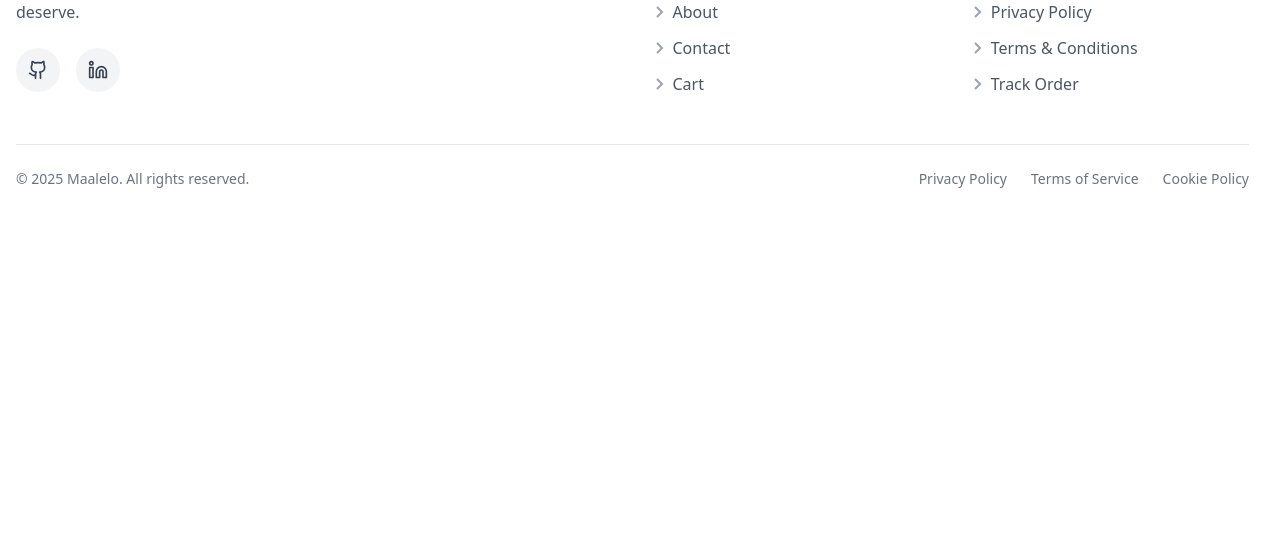
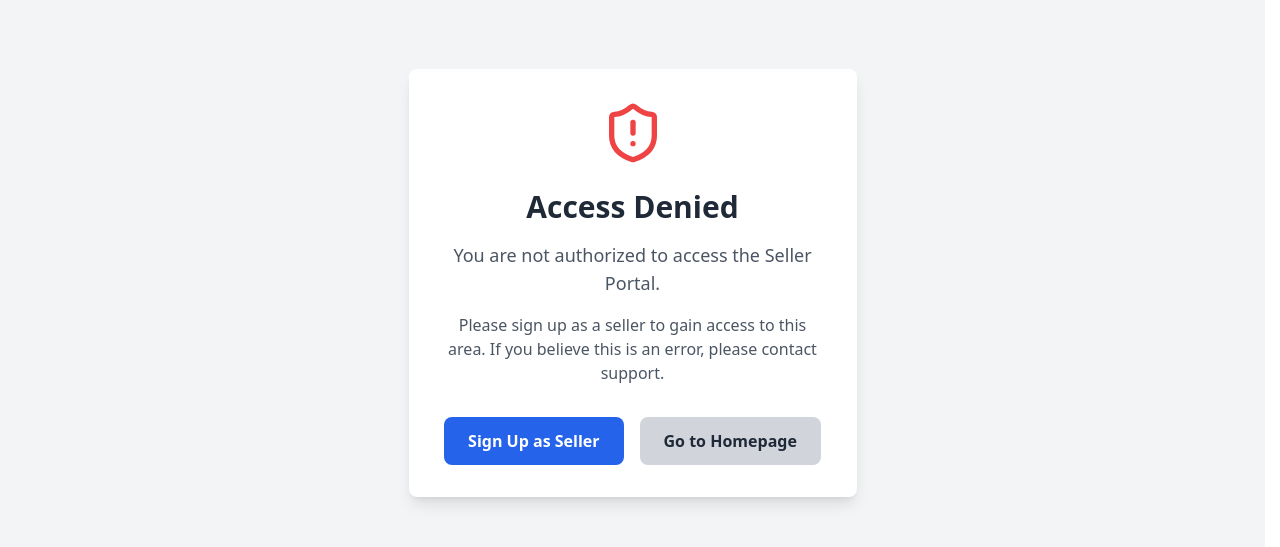
Before and after one commit to pranavsuriya-sr/stocklyn, a React (Vite) app in the folder apps/frontend/: page /seller/unauthorized in a window 1280 px wide. Shown: the part 165-712 px from the top of the page. Built offline with nearby package versions, Linux system fonts and the light colour scheme; no server answers.

Commit message:
update SellerProtectedPage to redirect unauthorized users to a dedicated UnauthorizedPage; add UnauthorizedPage component for improved user feedback and navigation options

```diff
--- a/apps/frontend/src/pages/protected/seller-protected-page.tsx
+++ b/apps/frontend/src/pages/protected/seller-protected-page.tsx
@@ -31,8 +31,8 @@ const SellerProtectedPage = ({ children }: { children: React.ReactNode }) => {
     return <Navigate to="/seller/dashboard" replace />;
   }
 
-  if (!user || user.role !== "seller") {
-    return <Navigate to="/seller/login" replace />;
+  if (user && user.role !== "seller") {
+    return <Navigate to="/seller/unauthorized" replace />;
   }
 
   return <>{children}</>;
--- /dev/null
+++ b/apps/frontend/src/pages/unauthorized/unauthorized-page.tsx
@@ -0,0 +1,43 @@
+import { ShieldAlert } from "lucide-react";
+import React from "react";
+import { useNavigate } from "react-router-dom";
+
+const UnauthorizedPage: React.FC = () => {
+  const navigate = useNavigate();
+
+  const handleSignUp = () => {
+    navigate("/seller/signup");
+  };
+
+  return (
+    <div className="min-h-screen flex flex-col items-center justify-center bg-gray-100 p-4 pt-28">
+      <div className="bg-white shadow-lg rounded-lg p-8 max-w-md w-full text-center">
+        <ShieldAlert className="mx-auto h-16 w-16 text-red-500 mb-6" />
+        <h1 className="text-3xl font-bold text-gray-800 mb-4">Access Denied</h1>
+        <p className="text-lg text-gray-600 mb-4">
+          You are not authorized to access the Seller Portal.
+        </p>
+        <p className="text-gray-600 mb-8">
+          Please sign up as a seller to gain access to this area. If you believe
+          this is an error, please contact support.
+        </p>
+        <div className="flex flex-col sm:flex-row justify-center gap-4">
+          <button
+            onClick={handleSignUp}
+            className="w-full sm:w-auto bg-blue-600 hover:bg-blue-700 text-white font-semibold py-3 px-6 rounded-lg transition duration-150 ease-in-out"
+          >
+            Sign Up as Seller
+          </button>
+          <button
+            onClick={() => navigate("/")}
+            className="w-full sm:w-auto bg-gray-300 hover:bg-gray-400 text-gray-800 font-semibold py-3 px-6 rounded-lg transition duration-150 ease-in-out"
+          >
+            Go to Homepage
+          </button>
+        </div>
+      </div>
+    </div>
+  );
+};
+
+export default UnauthorizedPage;
```
